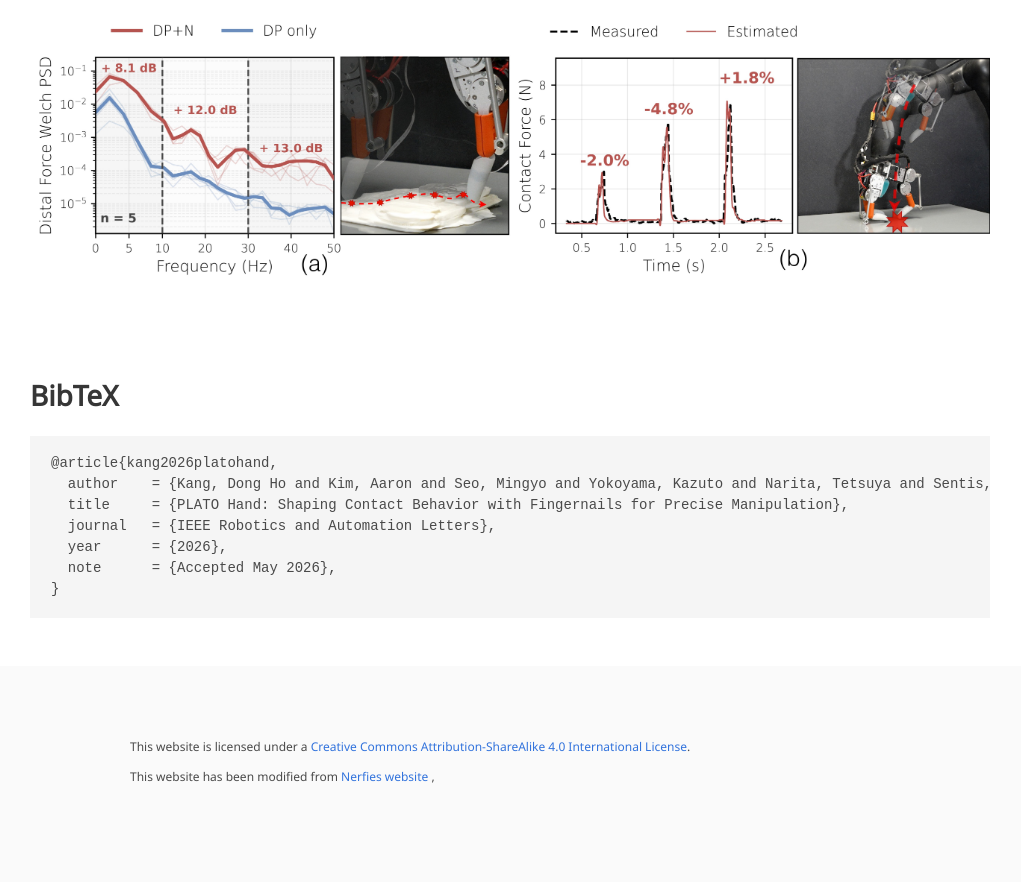
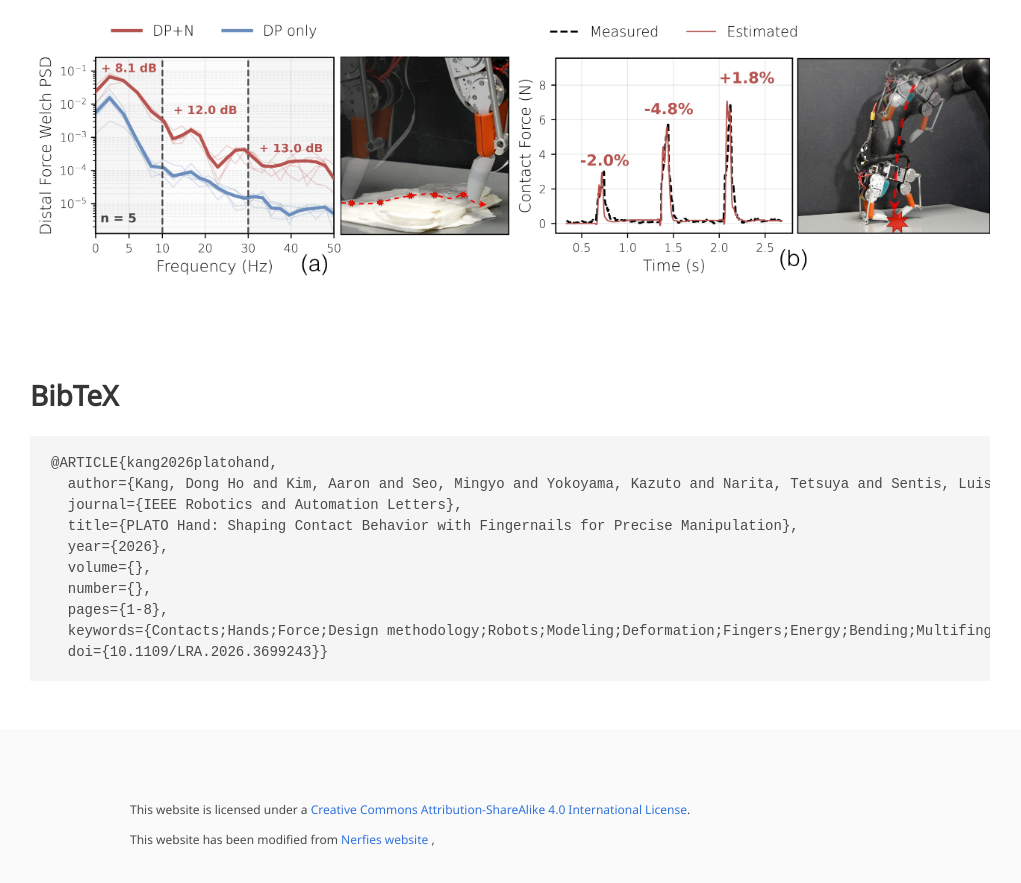
Before and after one commit to platohand/platohand.github.io, a plain HTML site: page index.html in a window 1280 px wide. Shown: the part 6742-7625 px from the top of the page, without its empty margins (130-1151 px from the left). Drawn offline with nearby package versions, Linux system fonts and the light colour scheme; some icons are missing; a web font is replaced by a local one.

Commit message:
bib update

```diff
--- a/index.html
+++ b/index.html
@@ -463,13 +463,16 @@
 <section class="section" id="BibTeX">
   <div class="container is-max-desktop content">
     <h2 class="title">BibTeX</h2>
-    <pre><code>@article{kang2026platohand,
-  author    = {Kang, Dong Ho and Kim, Aaron and Seo, Mingyo and Yokoyama, Kazuto and Narita, Tetsuya and Sentis, Luis},
-  title     = {PLATO Hand: Shaping Contact Behavior with Fingernails for Precise Manipulation},
-  journal   = {IEEE Robotics and Automation Letters},
-  year      = {2026},
-  note      = {Accepted May 2026},
-}</code></pre>
+    <pre><code>@ARTICLE{kang2026platohand,
+  author={Kang, Dong Ho and Kim, Aaron and Seo, Mingyo and Yokoyama, Kazuto and Narita, Tetsuya and Sentis, Luis},
+  journal={IEEE Robotics and Automation Letters},
+  title={PLATO Hand: Shaping Contact Behavior with Fingernails for Precise Manipulation},
+  year={2026},
+  volume={},
+  number={},
+  pages={1-8},
+  keywords={Contacts;Hands;Force;Design methodology;Robots;Modeling;Deformation;Fingers;Energy;Bending;Multifingered Hands;Mechanism Design;Dexterous Manipulation},
+  doi={10.1109/LRA.2026.3699243}}</code></pre>
   </div>
 </section>
 
```
